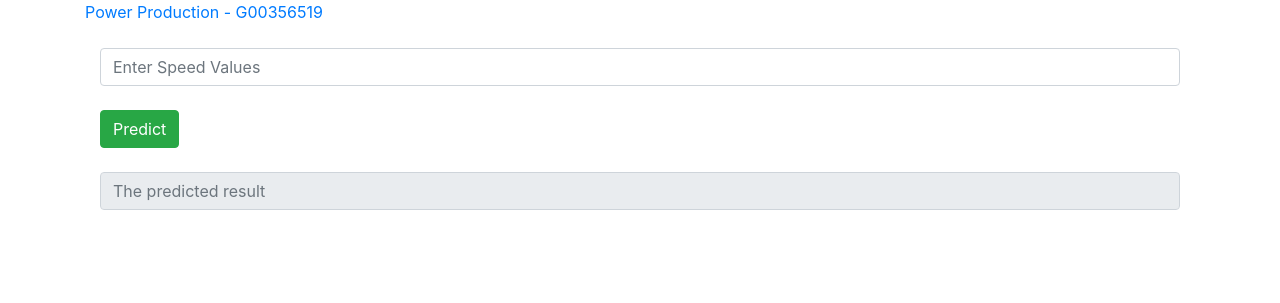
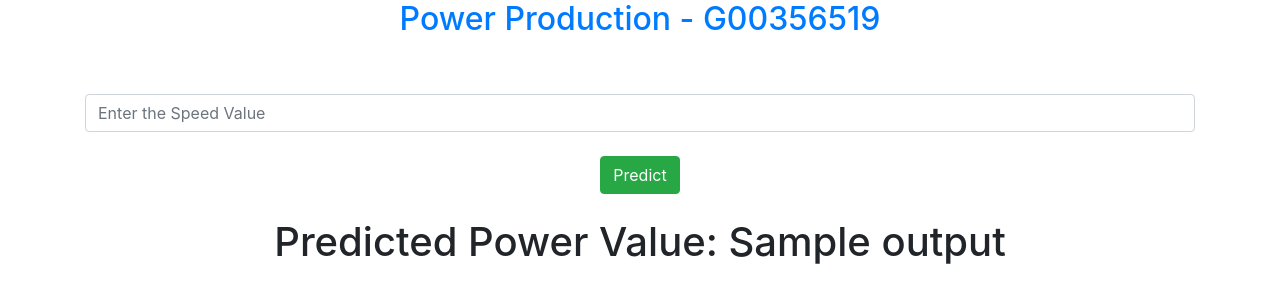
Before and after one commit to Moran98/emerging-technologies-project, a Flask app: template templates/index.html in a window 1280 px wide. Shown: the top 303 px of the page. Run offline with Flask 2, Linux system fonts and the light colour scheme; the template is opened without the code that fills it: most values are stand-ins (such as "Sample title", 1, 10 or a date in 2020).

Commit message:
Second model saved, returning predicted power results to front-end

```diff
--- a/server.py
+++ b/server.py
@@ -1,24 +1,31 @@
-# flask for web app.
+# Flask imports
 import flask as fl
-from flask import Flask, render_template
-
-# numpy for numerical work.
+from flask import Flask, render_template, request
+# Tensorflow to load in the models
+import tensorflow as tf
+# Numpy for numerical work
 import numpy as np
+import pickle
 
 # Create a new web app.
 app = fl.Flask(__name__)
 
-# Add root route.
-@app.route('/')
-def index():
-    return render_template('index.html')
+@app.route('/', methods=["GET","POST"])
+def predict():
+  if request.method == "POST":
+    # Process input from user and cast to a float
+    speed = request.form["speed"]
+    speed=[float(speed)]
 
-# Add uniform route.
-@app.route('/api/power')
-def power():
-  return {"value": np.random.uniform()}
+    # Loading in the two models to compare accuracy
+    model = tf.keras.models.load_model('models/model')
+    model2 = pickle.load(open('models/model2.sav', 'rb'))
 
-# Add normal route.
-@app.route('/api/normal')
-def normal():
-  return {"value": np.random.normal()}
+    # Predict using model 1 and model 2 - only model 1 working
+    model_prediction = model.predict(speed)
+    # model_prediction2 = model2.predict(speed)
+    return render_template("index.html", output=model_prediction[0])
+  return render_template("index.html")
+
+if __name__ == 'main':
+  app.run(port=5000, debug=True)
--- a/templates/index.html
+++ b/templates/index.html
@@ -12,41 +12,23 @@
     <title>G00356519</title>
   </head>
     <body>
-    <div class="container">
-        <a href="/" class="header">Power Production - G00356519</a><br/><br/>
-    <div class="container">
+        <div class="container" style="text-align:center">
+            <a href="/" ><h2>Power Production - G00356519</h2></a><br/><br/>
+              <form method="POST">
                 <div class="row">
                   <div class="col-sm">
-            <input class="form-control" id="input" placeholder="Enter Speed Values"  type="number"><br/>
+                    <input class="form-control" required name="speed" placeholder="Enter the Speed Value"  type="number"><br/>
                   </div>
                 </div>
                 <div class="row">
                   <div class="col-sm">
-            <button type="button" class="btn btn-success" id="predict-button">Predict</button><br/><br/>
+                    <button type="submit" class="btn btn-success" value="submit">Predict</button><br/><br/>
                   </div>
                 </div>
-
-        <div class="result">
-            <input class="form-control" id="output" type="text" placeholder="The predicted result" readonly>
+              </form>
+              <div>
+                <h1 id="output">Predicted Power Value: {{output}}</h1>
             </div>
         </div>
-  </div>
-
-
-
-    <!-- Option 1: jQuery and Bootstrap Bundle (includes Popper) -->
-    <!-- Changed from slim to full jQuery. -->
-    <script src="https://code.jquery.com/jquery-3.5.1.min.js" integrity="sha256-9/aliU8dGd2tb6OSsuzixeV4y/faTqgFtohetphbbj0=" crossorigin="anonymous"></script>
-    <script src="https://cdn.jsdelivr.net/npm/bootstrap@4.5.3/dist/js/bootstrap.bundle.min.js" integrity="sha384-ho+j7jyWK8fNQe+A12Hb8AhRq26LrZ/JpcUGGOn+Y7RsweNrtN/tE3MoK7ZeZDyx" crossorigin="anonymous"></script>
-
-    <script>
-        // Adapted from stack overflow posts.
-        $("#predict-button").click(function(e) {
-            e.preventDefault();
-            $.getJSON("/api/normal", function(data) {
-                $('#output').val(data.value);
-            });
-        });
-    </script>
     </body>
 </html>
```
Also changed, not shown: requirements.txt (+5 -2 lines), static/styles/main.css (deleted, +0 -15 lines), .dockerignore.txt (added), .gitignore.txt (added), README.md, 3 other files. Lines whose indentation alone changed are shown as unchanged.
